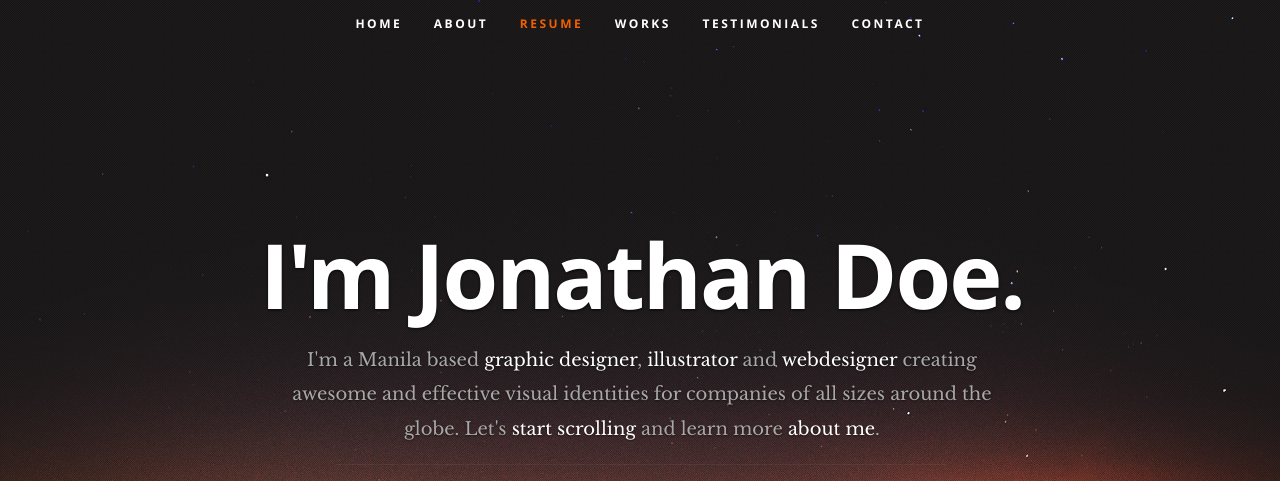
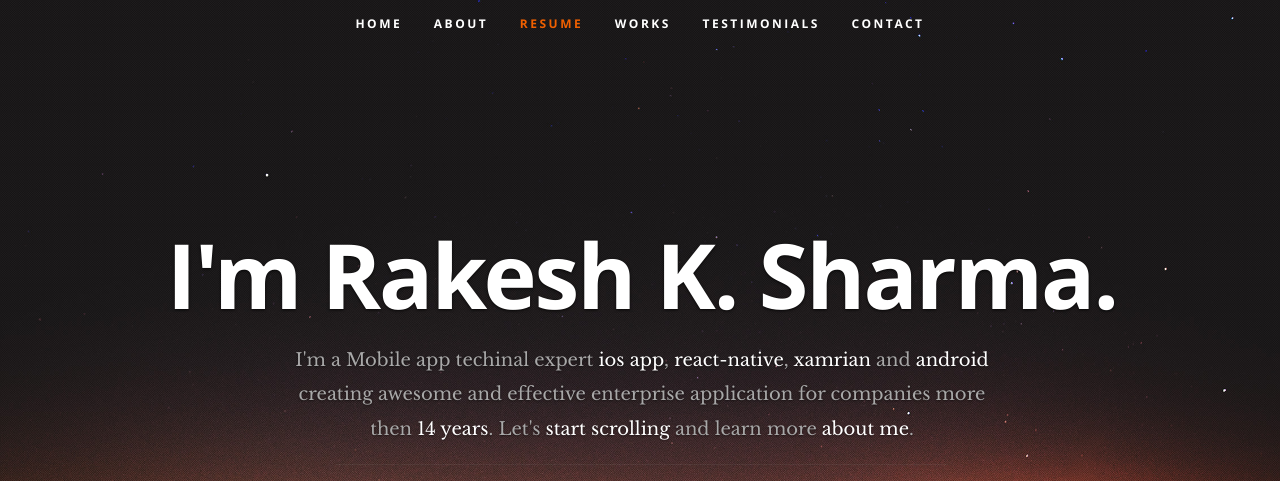
Before and after one commit to raktec/profile, a plain HTML site: page index.html in a window 1280 px wide. Shown: the top 481 px of the page. Drawn offline with nearby package versions, Linux system fonts and the light colour scheme.

Commit message:
Update index.html
change name

```diff
--- a/index.html
+++ b/index.html
@@ -56,9 +56,9 @@
 
       <div class="row banner">
          <div class="banner-text">
-            <h1 class="responsive-headline">I'm Jonathan Doe.</h1>
-            <h3>I'm a Manila based <span>graphic designer</span>, <span>illustrator</span> and <span>webdesigner</span> creating awesome and
-            effective visual identities for companies of all sizes around the globe. Let's <a class="smoothscroll" href="#about">start scrolling</a>
+            <h1 class="responsive-headline">I'm Rakesh K. Sharma.</h1>
+            <h3>I'm a Mobile app techinal expert <span>ios app</span>, <span>react-native</span>, <span>xamrian</span> and <span>android</span> creating awesome and
+            effective enterprise application for companies more then <span>14 years</span>. Let's <a class="smoothscroll" href="#about">start scrolling</a>
             and learn more <a class="smoothscroll" href="#about">about me</a>.</h3>
             <hr />
             <ul class="social">
```
